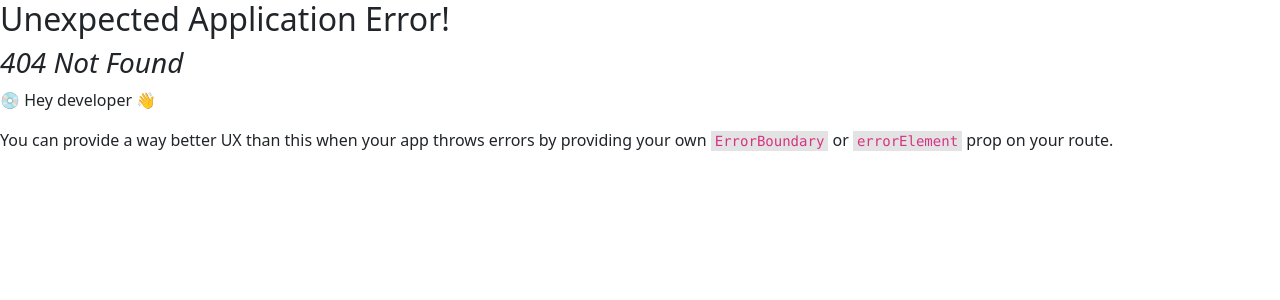
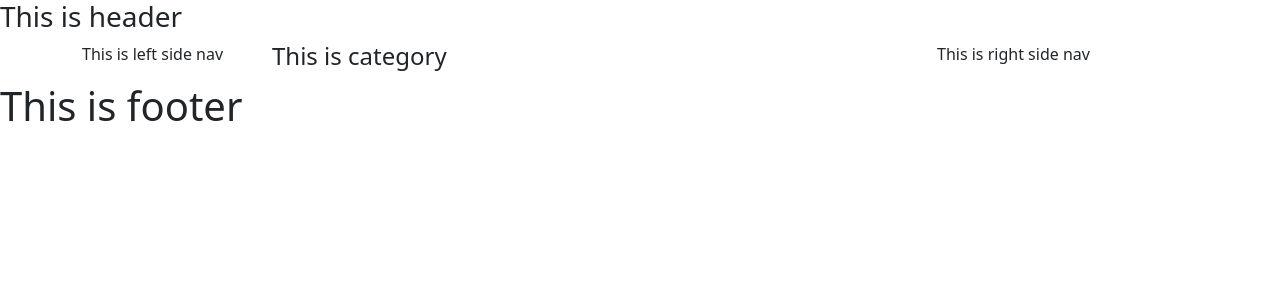
Before and after one commit to mizbauddintareq/dragon-news, a React (Create React App) app: page /category/1 in a window 1280 px wide. Before the commit this address had no page. Shown: the top 300 px of the page. Built offline with nearby package versions, Linux system fonts and the light colour scheme.

Commit message:
complete folder structure

```diff
--- a/src/Pages/Category/Category.js
+++ b/src/Pages/Category/Category/Category.js
@@ -1,9 +1,7 @@
-import React from "react";
-
 const Category = () => {
   return (
     <div>
-      <h1>This is Category</h1>
+      <h4>This is category</h4>
     </div>
   );
 };
--- a/src/Pages/News/News.js
+++ b/src/Pages/News/News/News.js
@@ -3,7 +3,7 @@ import React from "react";
 const News = () => {
   return (
     <div>
-      <h1>This is news</h1>
+      <h4>This is news</h4>
     </div>
   );
 };
--- /dev/null
+++ b/src/Pages/Shared/Footer/Footer.js
@@ -0,0 +1,9 @@
+const Footer = () => {
+  return (
+    <div>
+      <h1>This is footer</h1>
+    </div>
+  );
+};
+
+export default Footer;
--- /dev/null
+++ b/src/Pages/Shared/Header/Header.js
@@ -0,0 +1,9 @@
+const Header = () => {
+  return (
+    <div>
+      <h3>This is header</h3>
+    </div>
+  );
+};
+
+export default Header;
--- /dev/null
+++ b/src/Pages/Shared/LeftSideNav/LeftSideNav.js
@@ -0,0 +1,9 @@
+const LeftSideNav = () => {
+  return (
+    <div>
+      <p>This is left side nav</p>
+    </div>
+  );
+};
+
+export default LeftSideNav;
--- /dev/null
+++ b/src/Pages/Shared/RightSideNav/RightSideNav.js
@@ -0,0 +1,9 @@
+const RightSideNav = () => {
+  return (
+    <div>
+      <p>This is right side nav</p>
+    </div>
+  );
+};
+
+export default RightSideNav;
--- a/src/layouts/Main.js
+++ b/src/layouts/Main.js
@@ -1,22 +1,28 @@
 import { Col, Container, Row } from "react-bootstrap";
 import { Outlet } from "react-router-dom";
+import Footer from "../Pages/Shared/Footer/Footer";
+import Header from "../Pages/Shared/Header/Header";
+import LeftSideNav from "../Pages/Shared/LeftSideNav/LeftSideNav";
+import RightSideNav from "../Pages/Shared/RightSideNav/RightSideNav";
 
 const Main = () => {
   return (
     <div>
+      <Header />
       <Container>
         <Row>
           <Col lg="2">
-            <h3>Left side</h3>
+            <LeftSideNav />
           </Col>
           <Col lg="7">
             <Outlet></Outlet>
           </Col>
           <Col lg="3">
-            <h3>Right side</h3>
+            <RightSideNav />
           </Col>
         </Row>
       </Container>
+      <Footer />
     </div>
   );
 };
```
Also changed, not shown: src/Routes/Routes/Routes.js (+17 -1 lines), src/Pages/Home/Home/Home.js (renamed from src/Pages/Home/Home.js).
